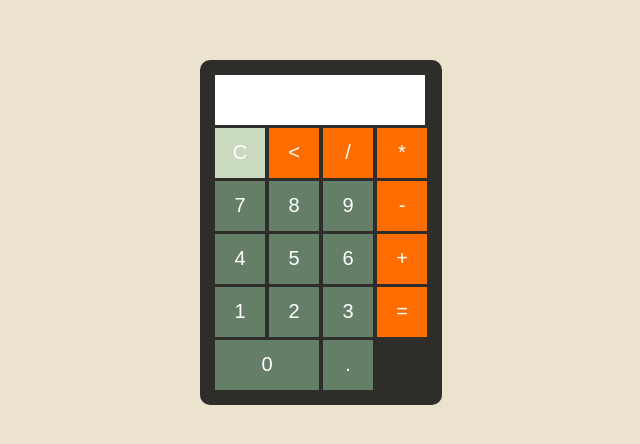
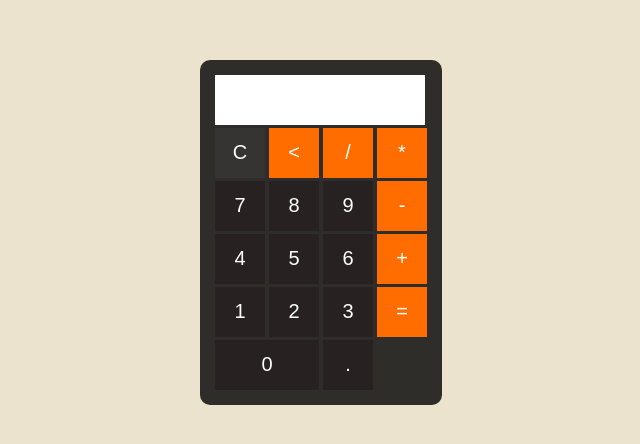
Before and after one commit to betinarosa12/calculadora, a plain HTML site: page index.html in a window 1280 px wide. Shown: the part 168-612 px from the top of the page, without its empty margins (319-959 px from the left). Drawn offline with Linux system fonts and the light colour scheme.

Commit message:
Update style.css

```diff
--- a/style.css
+++ b/style.css
@@ -21,7 +21,7 @@ body {
 }
 
 .botao {
-  background-color: #647E68;
+  background-color: #272121;
   font-size: 20px;
   border-style: none;
   width: 50px;
@@ -31,7 +31,7 @@ body {
 }
 
 .botao-cinza {
-    background-color: #C9DABF;
+    background-color: #363333;
 }
 
 .botao-laranja {
```
